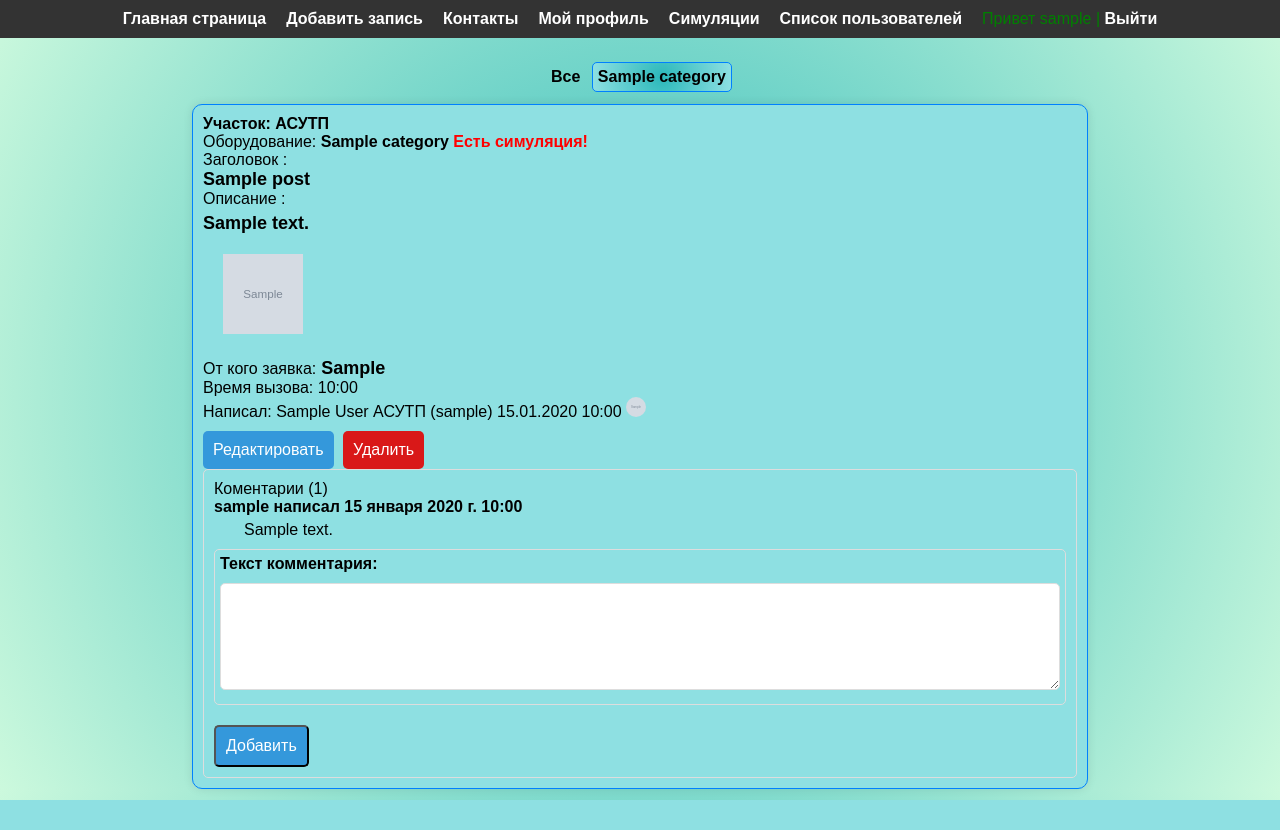
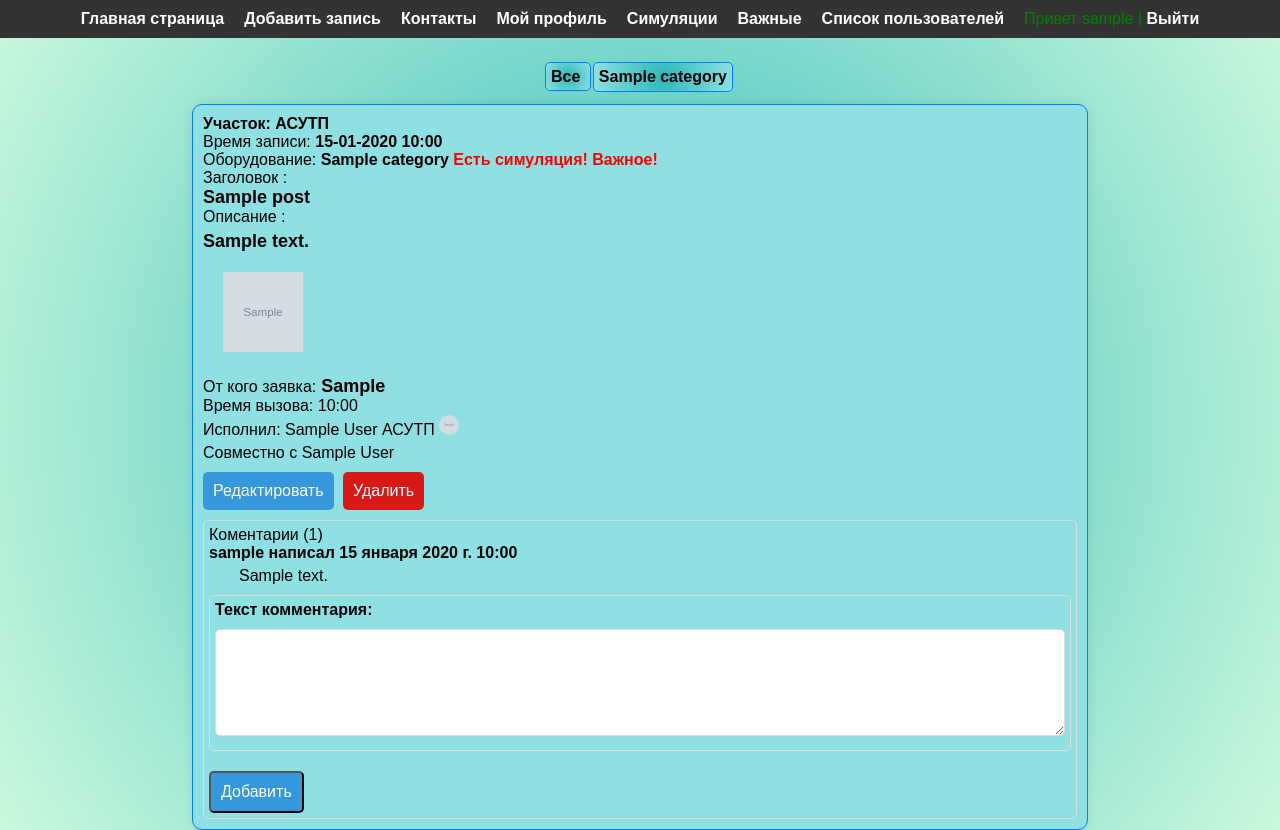
Before and after one commit to AlexSanGit/MySite, a Django app: a page that uses MySite/Blog/templates/blog/base.html in a window 1280 px wide. Before the commit the page ends 800 px from the top, so only its background shows below. Run offline with Django 4.2, Linux system fonts and the light colour scheme; a user stored in the database is signed in; tables that the repository leaves empty hold one stand-in row (values such as "Sample post"); grey boxes marked "Sample" are stand-in pictures; parts of the project's set-up code (start-up, migrations or seed data) failed here and were passed over; some libraries are stand-ins or nearby versions.

Commit message:
финишь вроде

```diff
--- a/MySite/Blog/forms.py
+++ b/MySite/Blog/forms.py
@@ -1,13 +1,7 @@
 from Blog.models import Comments, Posts, Category
-from django.utils.html import strip_tags
-
-from .widgets import MultipleFileInput
 from django.contrib.auth.forms import UserCreationForm, AuthenticationForm
 from django.contrib.auth.models import User
 from django import forms
-from django.core.exceptions import ValidationError
-
-from django.http import request
 from multiupload.fields import MultiFileField
 
 
@@ -40,11 +34,18 @@ class AddPostForm(forms.ModelForm):
     new_category = forms.CharField(label='Добавить новое оборудование', max_length=40, required=False)
     images = MultiFileField(min_num=1, max_num=3, max_file_size=1024*1024*5, required=False)
     ot_kogo_zayavka = forms.CharField(required=False)
+    second_user = forms.ModelChoiceField(
+        queryset=User.objects.all(),
+        required=False,
+        label='Совместно с ..'
+       )
 
     def __init__(self, *args, **kwargs):
         super().__init__(*args, **kwargs)
         self.fields['time_zayavki'].initial = '00:00'
         self.fields['time_glybinie'].initial = '00:00'
+        self.fields['second_user'].empty_label = "Не выбрано"
+        self.fields['second_user'].label_from_instance = self.label_from_instance
         self.fields['city'].initial = 'asu'
         self.fields['cat_post'].empty_label = "Категория не выбрана"
         self.fields['title'].label = "Краткое описание"
@@ -84,10 +85,13 @@ class AddPostForm(forms.ModelForm):
                 subcategories.extend(self.get_subcategories(child, depth + 1))
         return subcategories
 
+    def label_from_instance(self, obj):
+        return f"{obj.first_name} {obj.last_name}" if obj.first_name else obj.username
+
     class Meta:
         model = Posts
         fields = ['city', 'title', 'description',  'cat_post', 'new_category', 'time_zayavki',
-                  'time_glybinie', 'simulyation', 'important', 'images', 'ot_kogo_zayavka']
+                  'time_glybinie', 'simulyation', 'important', 'images', 'ot_kogo_zayavka', 'second_user']
         widgets = {
             # 'title': forms.TextInput(attrs={'cols': 60}),
             # 'description': forms.Textarea(attrs={'cols': 60, 'rows': 5}),
@@ -112,12 +116,3 @@ class AddPostForm(forms.ModelForm):
             # Проверка уникальности имени категории
             if Category.objects.filter(name=new_category).exists():
                 raise forms.ValidationError('Категория с таким именем уже существует!')
-
-
-
-# class EditPostForm(forms.ModelForm):
-#     images = MultiFileField(min_num=1, max_num=3, max_file_size=1024 * 1024 * 5, required=False)
-#
-#     class Meta:
-#         model = Posts
-#         fields = ['title', 'description', 'images', 'cat_post']
--- a/MySite/Blog/static/blog/css/form_style.css
+++ b/MySite/Blog/static/blog/css/form_style.css
@@ -44,6 +44,7 @@
 .form-label-sim {
     color: red; /* Синий цвет метки */
     font-weight: bold;
+    margin-right:15px;
 }
 
 .form-field {
@@ -133,7 +134,8 @@ list-style: none; /* Убирает маркеры списка */
 /* Стили для обычного состояния */
 .comments-form {
     width: 100%; /* Занимает 100% ширины контейнера */
-    padding: 10px;
+    padding: 5px;
+    margin-top:10px;
     border: 1px solid #ddd;
     border-radius: 5px;
     box-sizing: border-box; /* Учёт границы и отступов в общей ширине */
@@ -143,7 +145,8 @@ list-style: none; /* Убирает маркеры списка */
 @media screen and (max-width: 768px) {
 .comments-form {
     width: 100%; /* Занимает 100% ширины контейнера */
-    padding: 10px;
+    padding: 5px;
+    margin-top:10px;
     border: 1px solid #ddd;
     border-radius: 5px;
     box-sizing: border-box; /* Учёт границы и отступов в общей ширине */
@@ -199,3 +202,8 @@ list-style: none; /* Убирает маркеры списка */
 .checkbox-row input[type="checkbox"] {
     margin-right: 5px; /* Расстояние между чекбоксами и текстом */
 }
+
+.sim-import {
+  display: flex;
+  justify-content: space-around; /* Равномерное распределение между элементами */
+}
--- a/MySite/Blog/templates/blog/base.html
+++ b/MySite/Blog/templates/blog/base.html
@@ -1,13 +1,11 @@
 {% load static %}
 {% load blog_tags %}
-
 {% load mptt_tags %}
 
 
 <!DOCTYPE html>
 <html>
 <head>
-<!--    <link rel="stylesheet" href="https://cdnjs.cloudflare.com/ajax/libs/font-awesome/5.15.3/css/all.min.css">-->
     <link type="text/css" href="{% static 'blog/css/menu.css' %}" rel="stylesheet"/>
     <link type="text/css" href="{% static 'blog/css/pagination.css' %}" rel="stylesheet"/>
     <link type="text/css" href="{% static 'blog/css/form_style.css' %}" rel="stylesheet"/>
@@ -20,25 +18,12 @@
     <script src="{% static 'blog/js/menu.js' %}"></script>
     <script src="{% static 'blog/js/categories.js' %}"></script>
     <script src="{% static 'blog/js/modal.js' %}"></script>
-<!--    <script src="https://unpkg.com/imask"></script>-->
-
-<!--    <script src="https://code.jquery.com/jquery-3.6.0.min.js"></script>-->
-<!--    <script src="https://code.jquery.com/ui/1.12.1/jquery-ui.js"></script>-->
 
 
     <meta name="viewport" content="width=device-width, initial-scale=1.0">
     <meta http-equiv="Content-Type" content="text/html; charset=utf-8">
-<!--    <link rel="shortcut icon" href="{% static 'blog/images/main.ico' %}" type="image/x-icon"/>-->
     <meta name="viewport" content="width=device-width, initial-scale=1.0">
-<!--    <link rel="stylesheet" href="https://stackpath.bootstrapcdn.com/bootstrap/4.1.3/css/bootstrap.min.css"-->
-<!--          integrity="sha384-MCw98/SFnGE8fJT3GXwEOngsV7Zt27NXFoaoApmYm81iuXoPkFOJwJ8ERdknLPMO" crossorigin="anonymous">-->
 
-    <!-- Bootstrap, иконки и шрифт -->
-<!--    <link rel="stylesheet" href="https://maxcdn.bootstrapcdn.com/bootstrap/4.0.0/css/bootstrap.min.css"-->
-<!--          integrity="sha384-Gn5384xqQ1aoWXA+058RXPxPg6fy4IWvTNh0E263XmFcJlSAwiGgFAW/dAiS6JXm" crossorigin="anonymous">-->
-<!--    <link href='http://fonts.googleapis.com/css?family=Roboto:400,100,100italic,300,300italic,400italic,500,500italic,700,700italic,900italic,900'-->
-<!--          rel='stylesheet' type='text/css'>-->
-<!--    <link href='https://unpkg.com/boxicons@2.1.2/css/boxicons.min.css' rel='stylesheet'>-->
     <title>{{title}}</title>
 </head>
 
@@ -50,26 +35,15 @@
     {% endblock %}
 </header>
 
-<!--<table class="table-content" border=0 cellpadding="0" cellspacing="0">-->
-<!--    <tr>-->
-        <!-- Sidebar слева -->
-        <!--        <td valign="top" class="left-chapters">-->
-
         <div class="categories">
             {% if request.user.is_authenticated %}
 
-                <a  style="padding:5px;" href="{% url 'home' %}"> Все </a>
-                <!-- <li><a href="{% url 'taxihome' %}">Заказ такси</a></li>-->
+                <a class="menu-li" href="{% url 'home' %}"> Все </a>
 
                 {% show_categories '-name'%}
 
         </div>
 {% endif %}
-        <!--        </td>-->
-        <!-- Конец Sidebar'а -->
-
-            <!-- Блок контента -->
-<!-- <td valign="top">-->
 
                 {% block content %}
 
@@ -112,9 +86,7 @@
             <!-- Хлебные крошки -->
             {% block breadcrumbs %}
             {% endblock %}
-<!--        </td>-->
-<!--    </tr>-->
-<!--</table>-->
+
 
 <!-- Footer -->
 
--- a/MySite/Blog/templates/blog/main_menu.html
+++ b/MySite/Blog/templates/blog/main_menu.html
@@ -36,8 +36,11 @@
 
         <li class="line">
             <a href="{% url 'posts_simulyation' %}">Симуляции</a></li>
+         <li class="line">
+            <a href="{% url 'posts_important' %}">Важные</a></li>
         <li class="line">
             <a href="{% url 'user_list' %}">Список пользователей</a></li>
+
 
         <li class="m-right"> Привет {{user.username}} | <a href="{% url 'logout' %}">Выйти</a></li>
         {% else %}
--- a/MySite/Blog/templates/blog/post_detail.html
+++ b/MySite/Blog/templates/blog/post_detail.html
@@ -16,15 +16,21 @@
 
 <div class="content-index">
     <p class ="uchastok_title" >Участок:  {{post.get_city_display}} </p>
+    <p>Время записи: <span style="font-weight: bold;" > {{post.time_update|date:"d-m-Y H:i"}} </span> </p>
     <p>Оборудование:
         {% if post.cat_post.parent %}
         <span class="uchastok_title"> {{post.cat_post.parent}}-</span>
         {% endif %}
         <span class="uchastok_title">{{post.cat_post.name}}</span>
-        <span style="font-weight: bold;color:red">{% if post.simulyation %}
-            Есть симуляция!
-        {% endif %}
-        </span></p>
+
+            {% if post.simulyation %}
+                    <span style="font-weight: bold;color:red;padding-right:10;">Есть симуляция!</span>
+                    {% endif %}
+
+                    {% if post.important %}
+                    <span style="font-weight: bold;color:red">Важное!</span>
+                    {% endif %}
+    </p>
     Заголовок :
     <div class="title-detail-post">
         {{post.title}}
@@ -63,15 +69,18 @@
     </div>
 
     <p>От кого заявка:<span class="post-description"> {{post.ot_kogo_zayavka}}</span>
+
     <div class="post-time"> Время вызова: {{post.time_zayavki}}</div>
-    <p class="user-post"> Написал: {{ user.first_name }} {{ user.last_name }}
-        {{ profile.get_city_display}} ({{user.username }})
-        {{post.time_update|date:"d.m.Y H:i"}}
+    <p class="user-post"> Исполнил: {{ user.first_name }} {{ user.last_name }}
+        {{ profile.get_city_display}}
+
 
         <img class="avatar" src="{{ post.author.profile.image.url }}"
              alt="Avatar"/>
     </p>
-
+     {% if post.second_user %}
+    <p class="user-post"> Совместно с {{post.second_user.first_name}} {{post.second_user.last_name}} </p>
+     {% endif %}
     {% if user.is_authenticated and user == post.author %}
     <!-- Элементы, которые будут видны только автору поста -->
     <a class="button" href="{% url 'post-update' object.id %}">Редактировать</a>
--- a/MySite/Blog/urls.py
+++ b/MySite/Blog/urls.py
@@ -17,5 +17,6 @@ urlpatterns = [
     path('comments/<int:pk>/', comment_detail_view, name='comment_detail'),
     # path('get_child_categories/', views.get_child_categories, name='get_child_categories'),
     path('posts/simulyation/', views.PostsSimulyationView.as_view(), name='posts_simulyation'),
+    path('posts/important/', views.PostsImportantView.as_view(), name='posts_important'),
     path('users/', views.UserListView.as_view(), name='user_list'),
 ]
--- a/MySite/Blog/views.py
+++ b/MySite/Blog/views.py
@@ -7,7 +7,7 @@ from django.contrib.auth.mixins import LoginRequiredMixin, UserPassesTestMixin
 from django.core.exceptions import ValidationError
 from django.db.models import Q
 from django.forms import inlineformset_factory, modelform_factory
-from django.http import HttpResponseRedirect
+from django.http import HttpResponseRedirect, request
 from django.shortcuts import redirect, render, get_object_or_404
 from django.urls import reverse_lazy, reverse
 from django.views.generic import ListView, CreateView, DetailView
@@ -66,9 +66,6 @@ class PostDetail(LoginRequiredMixin, DataMixin, DetailView, FormMixin):
     context_object_name = 'post'
     form_class = CommentForm
     success_msg = 'Коментарий создан'
-
-    # def get_success_url(self, **kwargs):
-    #     return reverse('post', kwargs={'post_slug': self.object.article.slug})
 
     def post(self, request, *args, **kwargs):
         form = self.get_form()
@@ -161,6 +158,11 @@ class AddPost(LoginRequiredMixin, DataMixin, CreateView, FormMixin):
         obj.ot_kogo_zayavka = form.cleaned_data['ot_kogo_zayavka']
         simulyation_value = form.cleaned_data.get('simulyation', False)
         form.instance.simulyation = simulyation_value
+        # Получение второго пользователя из формы
+        second_user = form.cleaned_data.get('second_user')
+        if second_user:
+            obj.second_user = second_user
+
 
         # создаем slug из заголовка поста с помощью функции slugify из библиотеки python-slugify
         slug = slugify(form.cleaned_data['title'])
@@ -236,9 +238,20 @@ class AddPost(LoginRequiredMixin, DataMixin, CreateView, FormMixin):
         # Создать новую строку времени в формате "часы:минуты"
         updated_time_glybinie = f"{new_hours:02}:{new_minutes:02}"
 
-        # Обновить значение в профиле пользователя
-        self.request.user.profile.time_glybinie = updated_time_glybinie
-        self.request.user.profile.save()
+        # Если текущий день месяца равен 1, обнулите поле glubinie
+        # Получите текущую дату и время
+        now = datetime.now()
+        if now.day == 1:
+            zero_time_glybinie = f"{00:02}:{00:02}"
+            # Получите всех пользователей и обнулите поле glubinie для их профилей
+            users = User.objects.all()
+            for user in users:
+                user.profile.time_glybinie = zero_time_glybinie
+                user.profile.save()
+        else:
+            # Обновить значение в профиле пользователя
+            self.request.user.profile.time_glybinie = updated_time_glybinie
+            self.request.user.profile.save()
 
         return HttpResponseRedirect(reverse('home'))
 
@@ -270,8 +283,11 @@ class PostEditView(LoginRequiredMixin, UserPassesTestMixin, UpdateView):
 
         simulyation_value = form.cleaned_data['simulyation']
         post.simulyation = simulyation_value
+        # second_user = self.request.POST.get('second_user')
+        second_user = form.cleaned_data['second_user']
+        post.second_user = second_user
 
-        print(simulyation_value)
+        # print(simulyation_value)
         # Присваиваем значения времени посту
         post.time_zayavki = time_zayavki
         post.time_glybinie = time_glybinie
@@ -339,7 +355,21 @@ class PostsSimulyationView(DataMixin, ListView):
 
     def get_context_data(self, *, object_list=None, **kwargs):
         context = super().get_context_data(**kwargs)
-        c_def = self.get_user_context(title="Добавить запись")
+        c_def = self.get_user_context(title="Симуляции")
+        return dict(list(context.items()) + list(c_def.items()))
+
+
+class PostsImportantView(DataMixin, ListView):
+    model = Posts
+    template_name = 'blog/index.html'
+    context_object_name = 'posts'
+
+    def get_queryset(self):
+        return Posts.objects.filter(important=True)
+
+    def get_context_data(self, *, object_list=None, **kwargs):
+        context = super().get_context_data(**kwargs)
+        c_def = self.get_user_context(title="Важные записи")
         return dict(list(context.items()) + list(c_def.items()))
 
 
@@ -411,26 +441,6 @@ def show_notifications(request):
     return render(request, 'blog/notifications.html', {'notifications': processed_notifications, 'menu': menu})
 
 
-# Отображение уведомлений
-# def show_notifications(request):
-#     profile = Profile.objects.get(user=request.user)
-#     notifications = profile.notifications.split('\n') if profile.notifications else []
-#
-#     processed_notifications = []
-#     for notification in notifications:
-#         if "Пост" in notification:
-#             post_title = notification.split('"')[1]
-#             try:
-#                 post = get_object_or_404(Posts, slug=post_title)
-#                 post_link = str(post.get_absolute_url())
-#                 processed_notifications.append((post_link, notification))
-#             except Posts.DoesNotExist:
-#                 processed_notifications.append((None, notification))
-#         else:
-#             processed_notifications.append((None, notification))
-#
-#     return render(request, 'blog/notifications.html', {'notifications': processed_notifications, 'menu': menu})
-
 def clear_notifications(request):
     profile = Profile.objects.get(user=request.user)
     profile.notifications = ''
@@ -452,37 +462,3 @@ class UserListView(DataMixin, ListView):
 
 def welcome(request):
     return render(request, 'blog/welcome.html')
-
-# class RegisterUser(CreateView):
-#     form_class = RegisterUserForm
-#     template_name = 'blog/register.html'
-#     success_url = reverse_lazy('home')
-#
-#     def form_valid(self, form):
-#         response = super().form_valid(form)
-#         user = form.save()
-#         login(self.request, user)
-#         return response
-#
-#     def get_context_data(self, **kwargs):
-#         context = super().get_context_data(**kwargs)
-#         context['title'] = 'Регистрация'
-#         return context
-#
-#
-# class LoginUser(LoginView):
-#     form_class = LoginUserForm
-#     template_name = 'blog/login.html'
-#
-#     def get_context_data(self, **kwargs):
-#         context = super().get_context_data(**kwargs)
-#         context['title'] = 'Авторизация'
-#         return context
-#
-#     def get_success_url(self):
-#         return reverse_lazy('home')
-#
-#
-# def logout_user(request):
-#     logout(request)
-#     return redirect('login')
--- a/MySite/MySite/urls.py
+++ b/MySite/MySite/urls.py
@@ -9,7 +9,6 @@ urlpatterns = [
     path('admin/', admin.site.urls),
     path('', include('Blog.urls')),
     path('', include('users.urls')),
-    path('', include('taxiapp.urls')),
 
 ]
 
```
Also changed, not shown: MySite/Blog/models.py (+13 -71 lines), MySite/Blog/templates/blog/addpage.html (+9 -2 lines), MySite/Blog/templates/blog/edit_posts_form.html (+11 -2 lines), MySite/Blog/templates/blog/index.html (+16 -11 lines), MySite/MySite/settings.py (+1 -25 lines), 1 other file.
